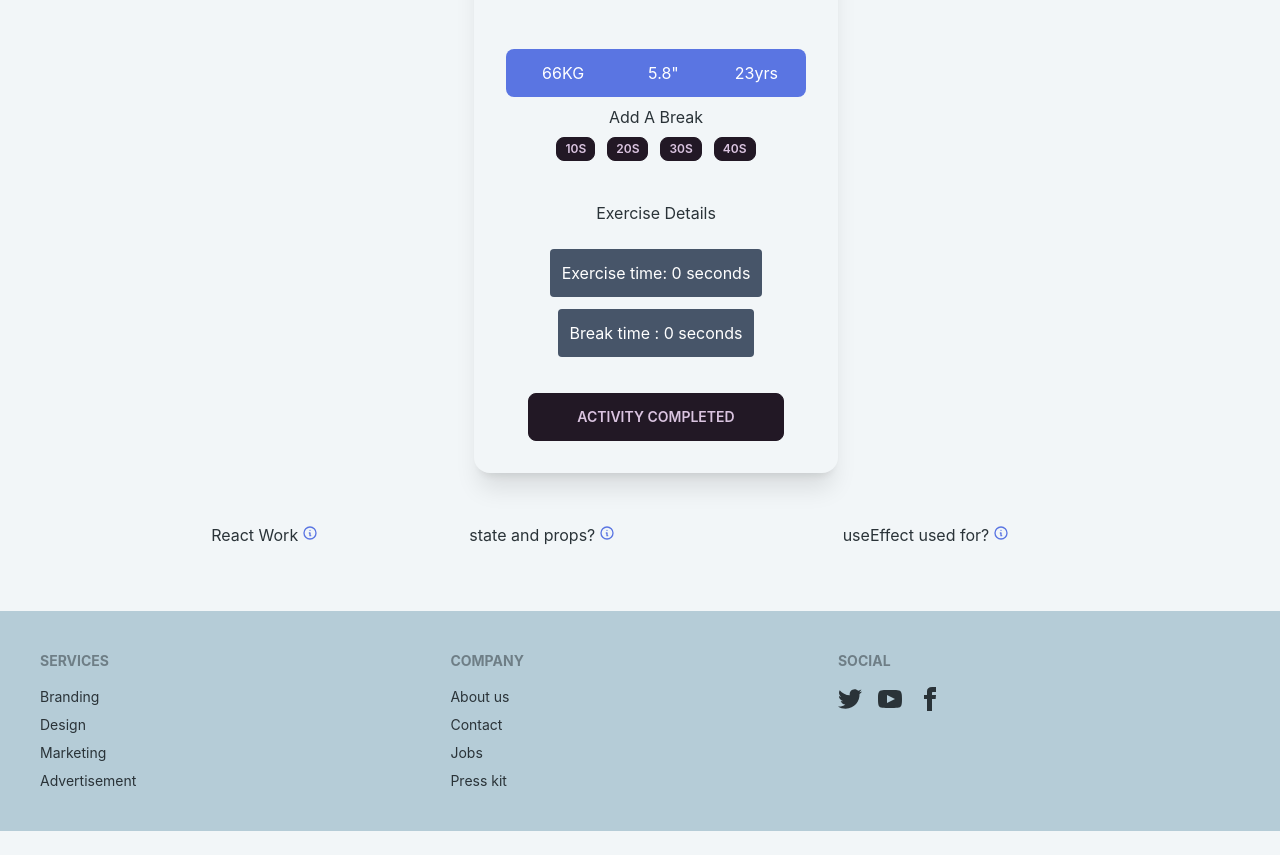
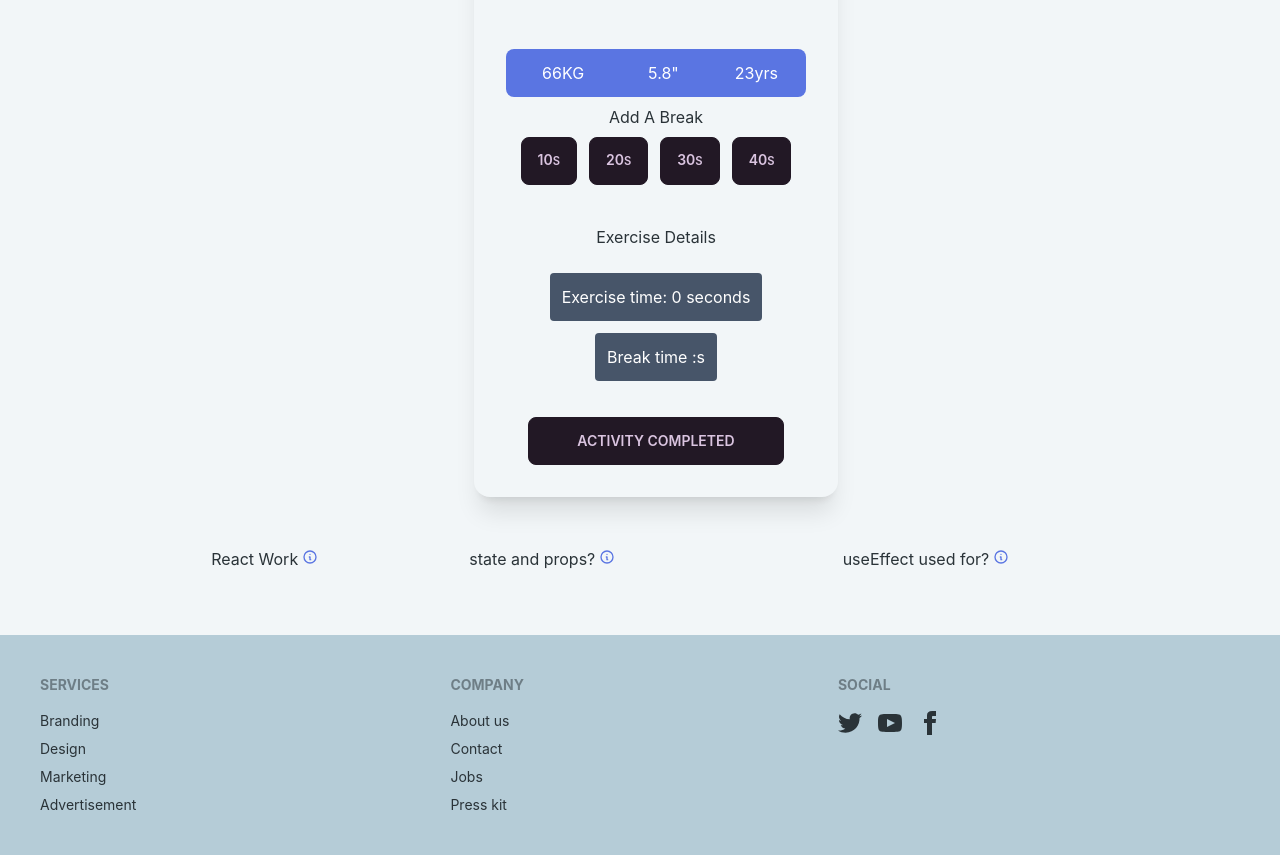
Before and after one commit to Enamulhaque0/SixPack, a React (Create React App) app: page / in a window 1280 px wide. Shown: the part 1100-1955 px from the top of the page. Before the commit the page ends 1931 px from the top, so only its background shows below. Built offline with nearby package versions, Linux system fonts and the light colour scheme.

Commit message:
complited

```diff
--- a/src/components/Home/Home.js
+++ b/src/components/Home/Home.js
@@ -5,22 +5,12 @@ import { Icon } from "@iconify/react";
 
 const Home = () => {
   const [exercise, setExercise] = useState([]);
-  const [breakTime, setBreak] = useState(0);
 
-  const handleTen = (e) => {
-    setBreak(e.target.value);
-  };
-
-  const handleTwenty = (e) => {
-    setBreak(e.target.value);
-  };
-
-  const handleThirty = (e) => {
-    setBreak(e.target.value);
-  };
-
-  const handleForty = (e) => {
-    setBreak(e.target.value);
+  const handleClick = (id) => {
+    document.getElementById("rest").innerText =
+      document.getElementById(id).innerText;
+    const newTime = document.getElementById("rest").innerText;
+    localStorage.setItem("time", newTime);
   };
 
   const sum = exercise.reduce((accumulator, object) => {
@@ -64,42 +54,51 @@ const Home = () => {
                     <h1 className=" px-7 py-3">23yrs</h1>
                   </div>
                   <h1 className="text-1xl">Add A Break</h1>
+
                   <div className="flex justify-around gap-3 ">
                     <button
-                      onClick={handleTen}
-                      value="10"
-                      className="btn btn-xs"
+                      onClick={() => handleClick("one")}
+                      className="btn btn-xl"
                     >
-                      10s
+                      <span id="one">
+                        10<small>s</small>
+                      </span>
                     </button>
                     <button
-                      onClick={handleTwenty}
-                      value="20"
-                      className="btn btn-xs"
+                      onClick={() => handleClick("tow")}
+                      className="btn btn-xl"
                     >
-                      20s
+                      <span id="tow">
+                        20<small>s</small>
+                      </span>
                     </button>
                     <button
-                      onClick={handleThirty}
-                      value="30"
-                      className="btn btn-xs"
+                      onClick={() => handleClick("there")}
+                      className="btn btn-xl"
                     >
-                      30s
+                      <span id="there">
+                        30<small>s</small>
+                      </span>
                     </button>
                     <button
-                      onClick={handleForty}
-                      value="40"
-                      className="btn btn-xs"
+                      onClick={() => handleClick("fore")}
+                      className="btn btn-xl"
                     >
-                      40s
+                      <span id="fore">
+                        40<small>s</small>
+                      </span>
                     </button>
                   </div>
                   <h1 className="mt-8 text-1xl">Exercise Details</h1>
                   <h1 className="mt-4 bg-slate-600 p-3 rounded text-white">
                     Exercise time: {sum} seconds
                   </h1>
-                  <h1 className="mt-1 rounded bg-slate-600 p-3 text-white">
-                    Break time : {breakTime} seconds
+                  <h1 className="mt-1 rounded bg-slate-600 p-3 text-white flex">
+                    Break time :
+                    <p id="rest">
+                      {localStorage.getItem("time")}
+                      <span>s</span>
+                    </p>
                   </h1>
                   <div className="card-actions">
                     <button onClick={tost} className="btn btn-wide mt-7">
```
